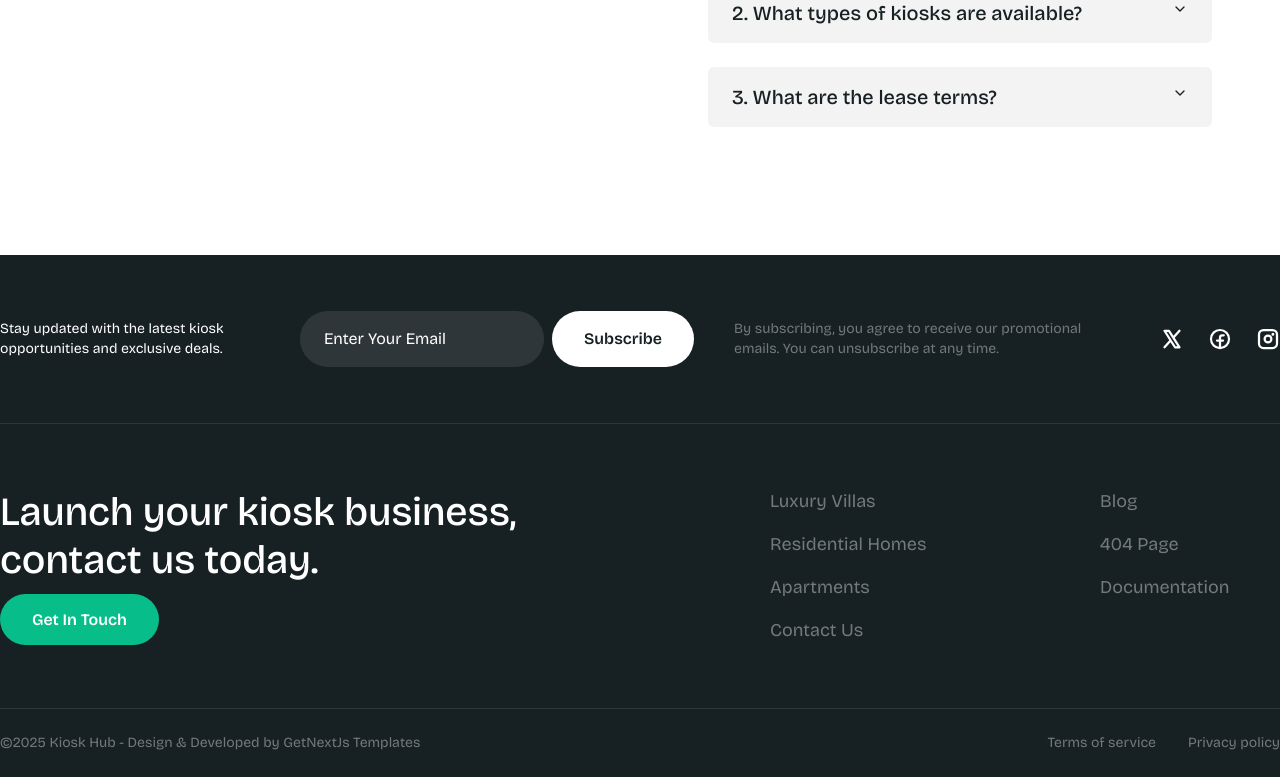
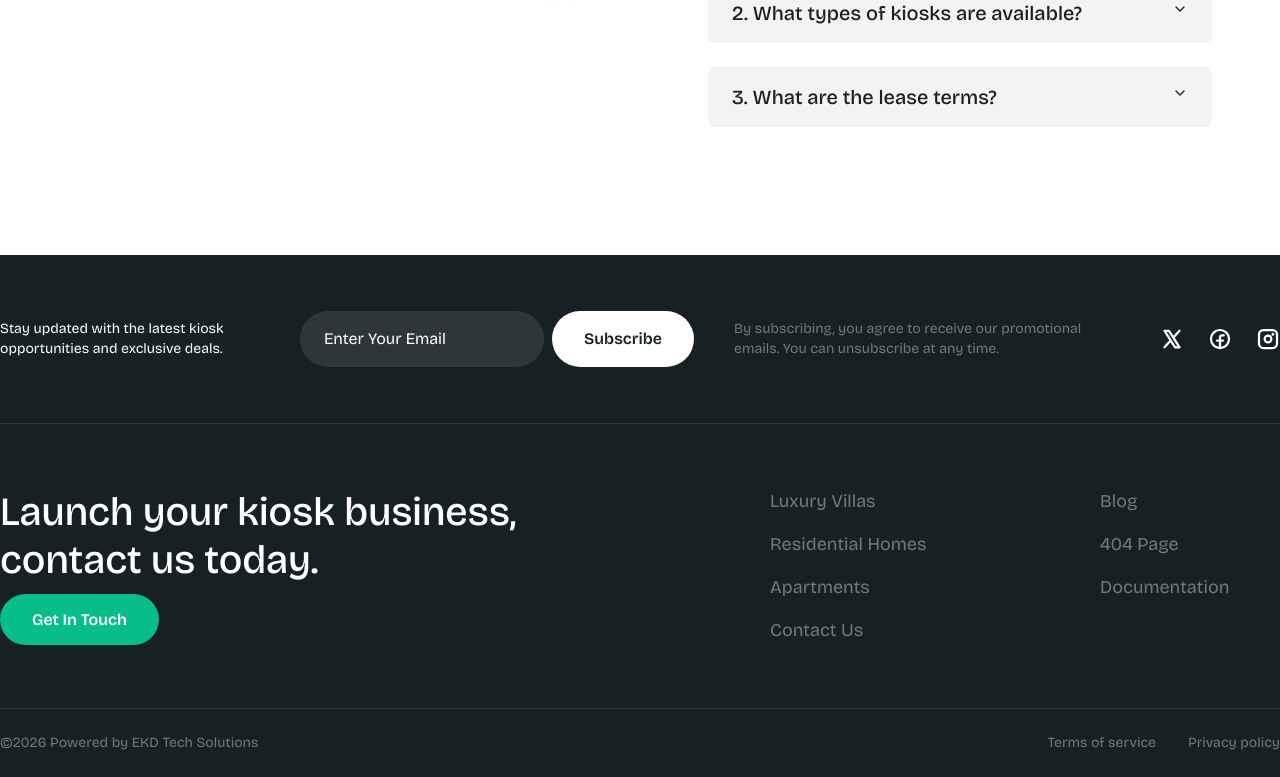
Before and after one commit to kiraabe/homely.1.2, a Next.js app: page / in a window 1280 px wide. Shown: the part 6150-6927 px from the top of the page. Built offline with nearby package versions, Linux system fonts and the light colour scheme.

Commit message:
Update footer copyright and attribution to EKD Tech Solutions

```diff
--- a/src/components/Layout/Footer/index.tsx
+++ b/src/components/Layout/Footer/index.tsx
@@ -71,7 +71,7 @@ const Footer = () => {
         </div>
         <div className="flex justify-between md:flex-nowrap flex-wrap items-center py-6 gap-6">
           <p className="text-white/40 text-sm ">
-            ©2025 Kiosk Hub - Design & Developed by <Link href="https://getnextjstemplates.com/" className="hover:text-primary" target="_blanck">GetNextJs Templates</Link>
+            ©{new Date().getFullYear()} Powered by <Link href="#" className="hover:text-primary">EKD Tech Solutions</Link>
           </p>
           <div className="flex gap-8 items-center">
             <Link href="#" className="text-white/40 hover:text-primary text-sm">
```
